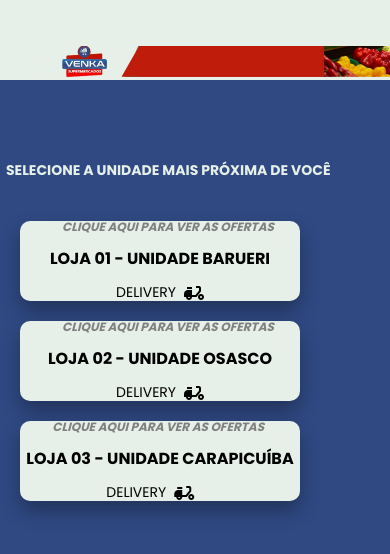
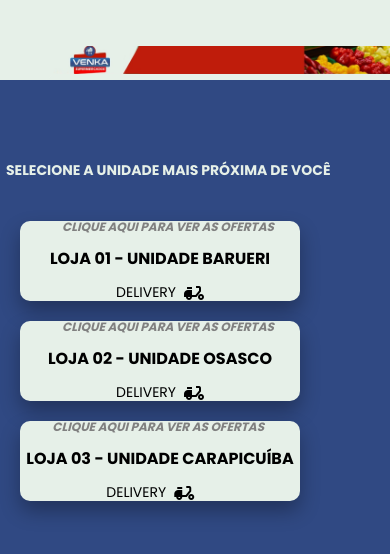
Before and after one commit to Danny-ctrl/ModeloSupermercado, a plain HTML site: page Index.html in a window 390 px wide. Drawn offline with nearby package versions, Linux system fonts and the light colour scheme.

Commit message:
ajustes header responsive 500

```diff
--- a/styles/responsive.css
+++ b/styles/responsive.css
@@ -133,14 +133,14 @@
       transform: translateY(30px);
     }
     .Logo img {
-      width: 130%;
+      width: 120%;
       object-fit: contain;
       image-rendering: -webkit-optimize-contrast;
-      border-left: 15px solid transparent;
+      border-left: 25px solid transparent;
       border-right: 15px solid transparent;
       border-bottom: 20px solid #e6f0e8;
       border-right: 15px solid transparent;
-      margin-right: 95px;
+      margin-right: 105px;
     }
     .nome h1 {
       margin-top: 2px;
```
